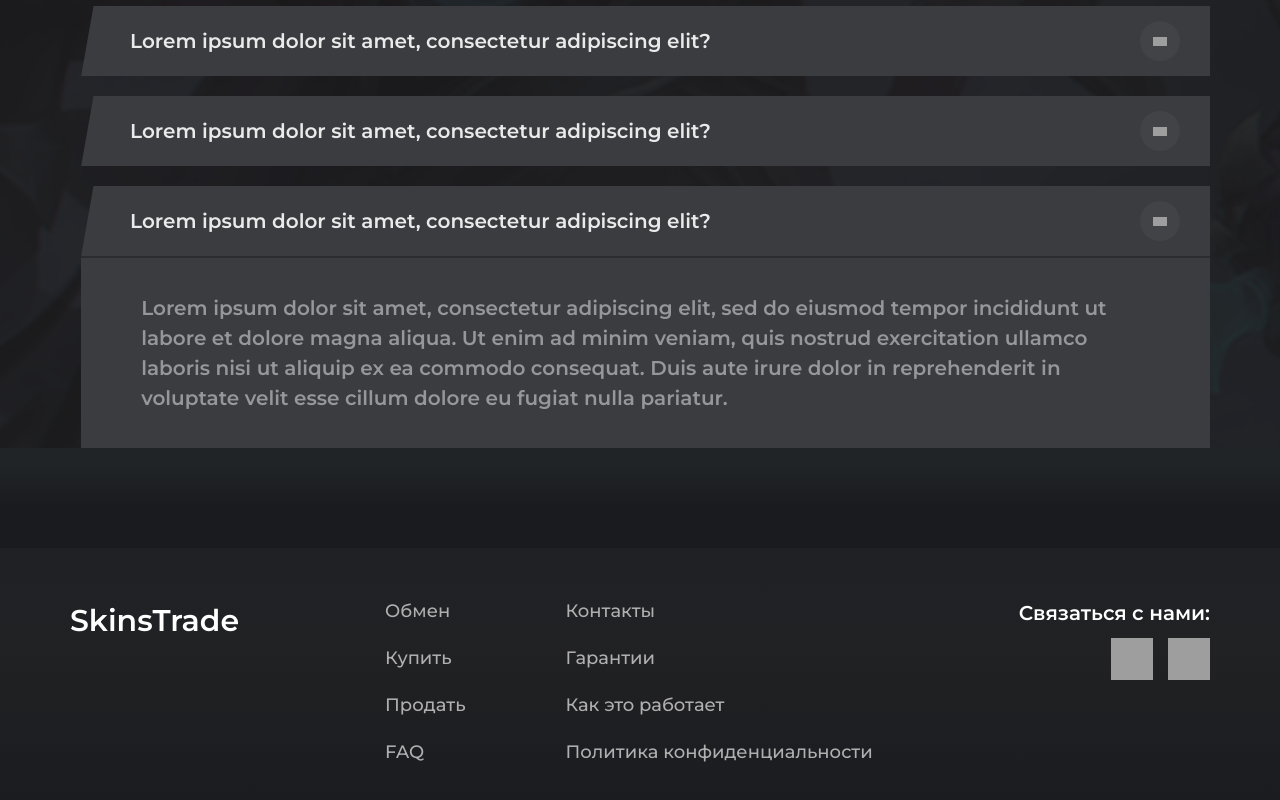
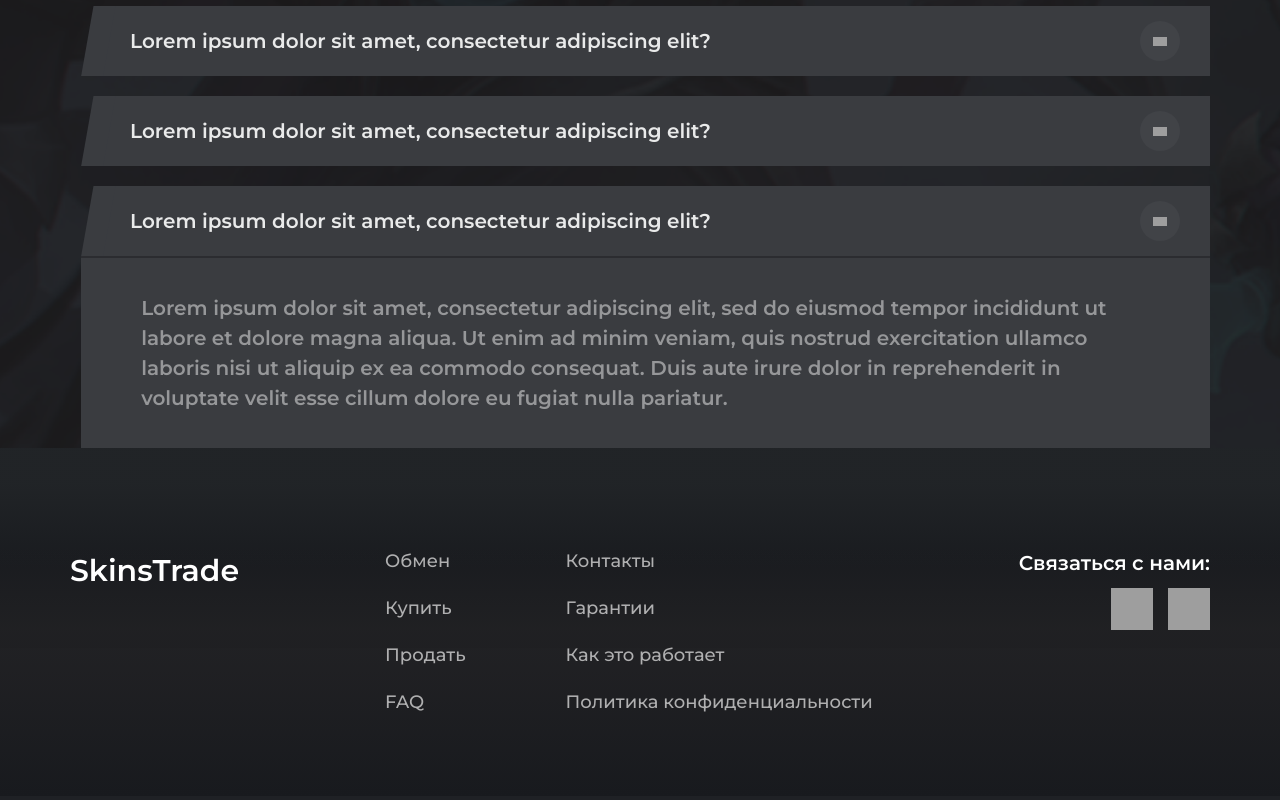
Before and after one commit to bkmz911/SkinSpace_app, a Next.js app: page / in a window 1280 px wide. Shown: the part 3878-4678 px from the top of the page. Built offline with nearby package versions, Linux system fonts and the light colour scheme; grey boxes are pictures that could not be loaded.

Commit message:
style(home): home-page layout is finished - it remains to implement the decomposition

```diff
--- a/app/globals.css
+++ b/app/globals.css
@@ -13,6 +13,10 @@
     --shadow-customBorder: rgba(0, 0, 0, 0.25) 0px 54px 55px, rgba(0, 0, 0, 0.12) 0px -12px 30px, rgba(0, 0, 0, 0.12) 0px 4px 6px, rgba(0, 0, 0, 0.17) 0px 12px 13px, rgba(0, 0, 0, 0.09) 0px -3px 5px
 }
 
+/* .yo {
+    background-image: linear-gradient(180deg, rgba(39, 38, 39, 0) 0%, rgba(34, 34, 36, 0.76) 32.43%, rgba(31, 31, 34, 0.81) 54.41%, #181A1E 100%)
+} */
+
 @media (min-width: 513px) {
     .some_block::before {
         height: 100px
--- a/features/home/ui/home-page.tsx
+++ b/features/home/ui/home-page.tsx
@@ -246,10 +246,9 @@ export const HomePage = () => {
                 </div>
             </section>
             <div
-                className="h-[100px] w-full"
+                className="h-[200px] w-full"
                 style={{
-                    background:
-                        "linear-gradient(180deg, rgba(33,36,39,0.8995973389355743) 18%, rgba(25,27,31,1) 60%)",
+                        background: "linear-gradient(180deg, rgba(33,36,39,0.8995973389355743) 18%, rgba(25,27,31,1) 60%)"
                 }}
             ></div>
         </>
--- a/widgets/Footer/footer.tsx
+++ b/widgets/Footer/footer.tsx
@@ -4,7 +4,7 @@ import React from "react";
 export const Footer = () => {
     return (
         <footer
-            className="pb-[80px] pt-[50px]"
+            className="pb-[80px] -mt-[100px]"
             style={{
                 background:
                     "linear-gradient(180deg, rgba(39, 38, 39, 0) 0%, rgba(34, 34, 36, 0.76) 32.43%, rgba(31, 31, 34, 0.81) 54.41%, #181A1E 100%)",
```
